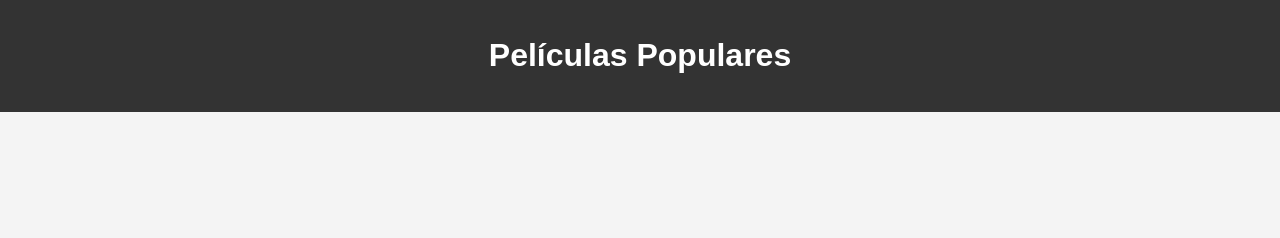
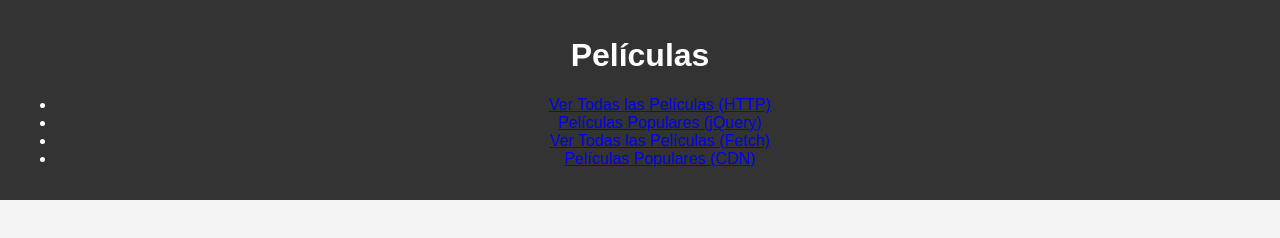
Before and after one commit to skyningg/paradigmas-misel-moreno, a plain HTML site: page movieapi.html in a window 1280 px wide. Drawn offline with nearby package versions, Linux system fonts and the light colour scheme; no server answers.

Commit message:
Update movieapi.html

```diff
--- a/movieapi.html
+++ b/movieapi.html
@@ -3,19 +3,27 @@
 <head>
     <meta charset="UTF-8">
     <meta name="viewport" content="width=device-width, initial-scale=1.0">
-    <title>Películas Populares</title>
+    <title>Películas</title>
     <link rel="stylesheet" href="movieapi.css">
 </head>
 <body>
 
 <header>
-    <h1>Películas Populares</h1>
+    <h1>Películas</h1>
+    <nav>
+        <ul>
+            <li><a href="#" id="allMovies">Ver Todas las Películas (HTTP)</a></li>
+            <li><a href="#" id="popularMovies">Películas Populares (jQuery)</a></li>
+            <li><a href="#" id="fetchMovies">Ver Todas las Películas (Fetch)</a></li>
+            <li><a href="#" id="cdnMovies">Películas Populares (CDN)</a></li>
+        </ul>
+    </nav>
 </header>
 
 <div id="movies-container"></div>
 
 <script src="https://code.jquery.com/jquery-3.6.4.min.js"></script>
+<script src="script.js"></script>
 <script src="movieapi.js"></script>
-
 </body>
 </html>
```
